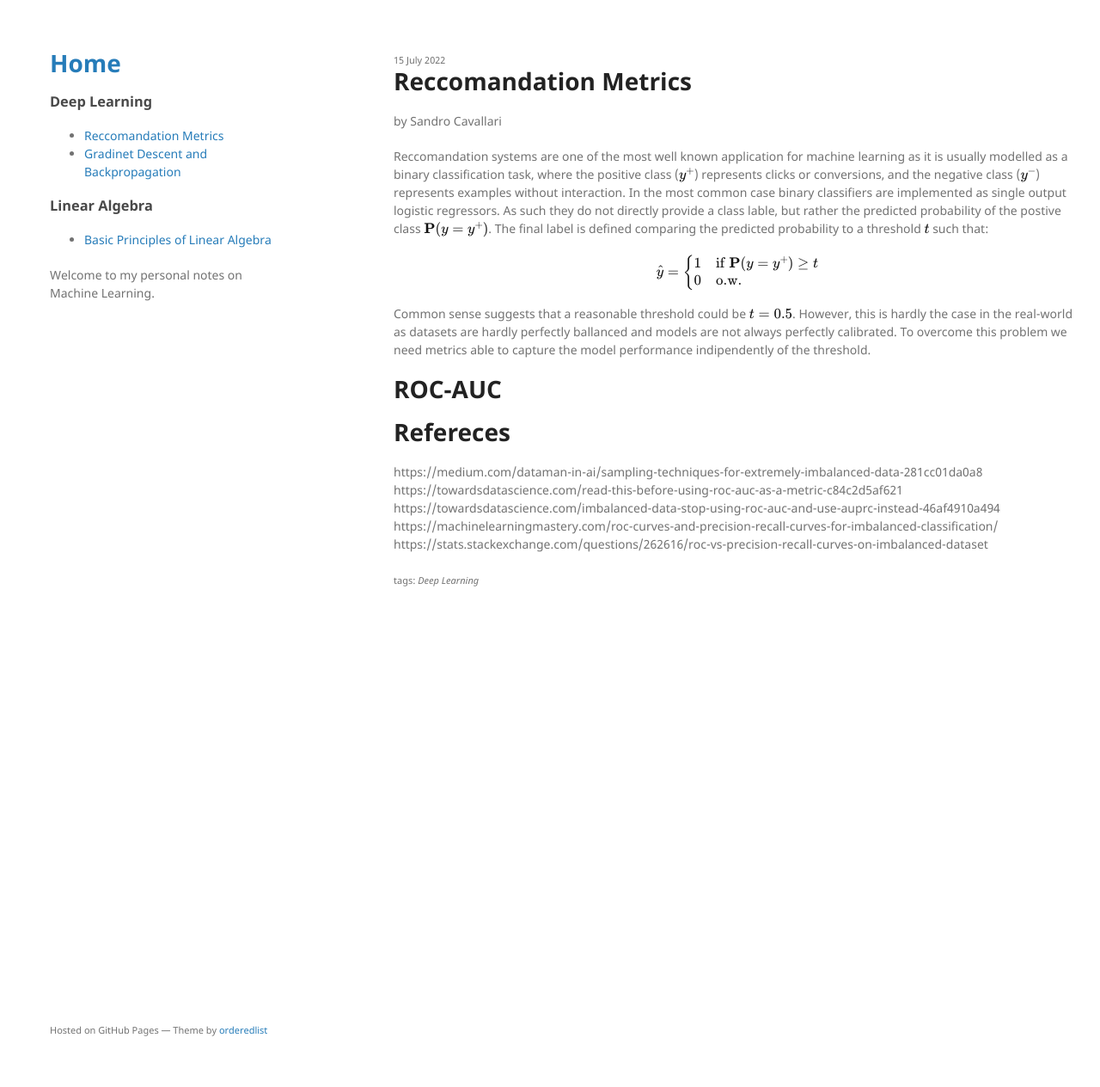
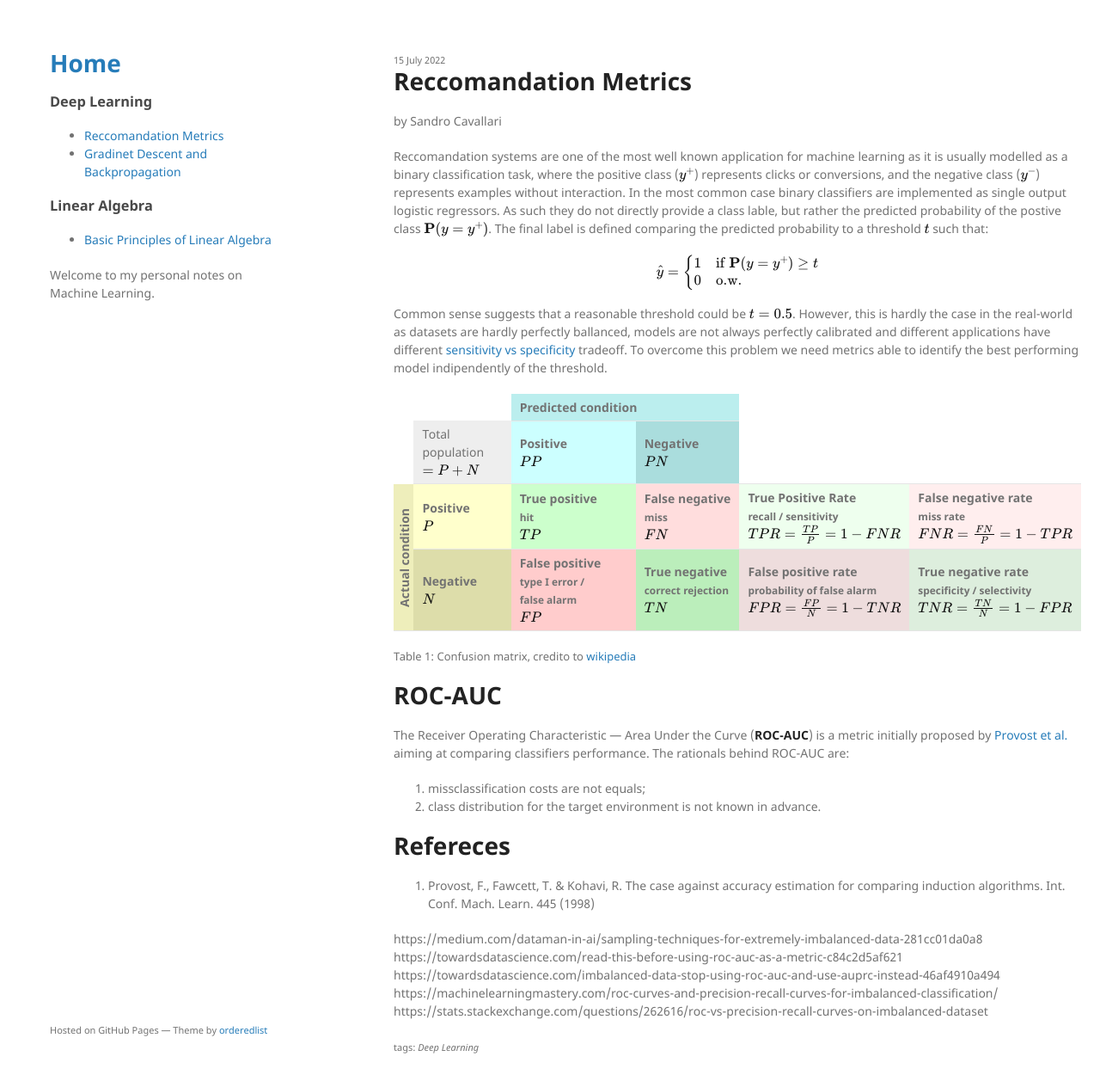
Before and after one commit to andompesta/andompesta.github.io, a Jekyll site: the page built from _posts/2022-07-15-metrics.md, in a window 1280 px wide and 1277 px high. Shown: the top 1264 px of the window at 86% size. Built offline with Jekyll 4.4.1, drawn with Linux system fonts in a browser that asks for light colours.

Commit message:
add confusion matrix

```diff
--- a/_posts/2022-07-15-metrics.md
+++ b/_posts/2022-07-15-metrics.md
@@ -1,7 +1,7 @@
 ---
 layout: post
 mathjax: true
-title:  "Reccomandation Metrics"
+title: "Reccomandation Metrics"
 author: "Sandro Cavallari"
 tag: "Deep Learning"
 ---
@@ -19,14 +19,68 @@ $$
 $$
 
 Common sense suggests that a reasonable threshold could be $t=0.5$.
-However, this is hardly the case in the real-world as datasets are hardly perfectly ballanced and models are not always perfectly calibrated.
-To overcome this problem we need metrics able to capture the model performance indipendently of the threshold.
+However, this is hardly the case in the real-world as datasets are hardly perfectly ballanced, models are not always perfectly calibrated and different applications have different [sensitivity vs specificity](https://en.wikipedia.org/wiki/Sensitivity_and_specificity) tradeoff.
+To overcome this problem we need metrics able to identify the best performing model indipendently of the threshold.
+
+<div>
+<table style="border:none; background:transparent; text-align:center;" align="center">
+    <tbody>
+    <tr>
+        <td style="border:none;" rowspan="2"></td>
+        <td style="border:none;"></td>
+        <td style="background:#bbeeee;" colspan="2"><b>Predicted condition</b></td>
+    </tr>
+    <tr>
+        <td style="background:#eeeeee;">Total population <br> $ = P + N $ </td>
+        <td style="background:#ccffff;"><b> Positive</b> <br> $PP$</td>
+        <td style="background:#aadddd;"><b> Negative</b> <br> $PN$</td>
+        <td></td>
+        <td></td>
+    </tr>
+    <tr>
+        <td rowspan="2" class="nowrap unsortable" style="line-height:99%;vertical-align:middle;padding:.4em .4em .2em;background-position:50% .4em !important;min-width:0.875em;max-width:0.875em;width:0.875em;overflow:hidden;background:#eeeebb;"><div style="-webkit-writing-mode: vertical-rl; -o-writing-mode: vertical-rl; -ms-writing-mode: tb-rl;writing-mode: tb-rl; writing-mode: vertical-rl; layout-flow: vertical-ideographic;display: inline-block; -ms-transform: rotate(180deg); -webkit-transform: rotate(180deg); transform: rotate(180deg);;-ms-transform: none ;padding-left:1px;text-align:center;"><b>Actual condition</b></div>
+        </td>
+        <td style="background:#ffffcc;"><b>Positive <br> $P$</b></td>
+        <td style="background:#ccffcc;"><b>True&nbsp;positive <br> <span style="font-size:85%;">hit</span></b> <br> $TP$ </td>
+        <td style="background:#ffdddd;"><b>False&nbsp;negative <br> <span style="font-size:85%;">miss</span></b> <br> $FN$ </td>
+        <td style="background:#eeffee;"><b>True Positive Rate <br> <span style="font-size:85%;"> recall&nbsp;/&nbsp;sensitivity</span></b> <br> $TPR = \frac{TP}{P} = 1 - FNR$
+        </td>
+        <td style="background:#ffeeee;"><b>False&nbsp;negative&nbsp;rate <br> <span style="font-size:85%;">miss&nbsp;rate</span></b> <br> $FNR = \frac{FN}{P} = 1 - TPR$
+        </td>
+    </tr>
+    <tr>
+        <td style="background:#ddddaa;"><b>Negative</b> <br> $N$ </td>
+        <td style="background:#ffcccc;"><b>False&nbsp;positive <br> <span style="font-size:85%;">type&nbsp;I&nbsp;error / false&nbsp;alarm</span> </b> <br> $FP$
+        </td>
+        <td style="background:#bbeebb;"><b>True&nbsp;negative <br> <span style="font-size:85%;">correct&nbsp;rejection</span></b> <br> $TN$
+        </td>
+        <td style="background:#eedddd;"><b>False&nbsp;positive&nbsp;rate <br> <span style="font-size:85%;">probability&nbsp;of&nbsp;false&nbsp;alarm</span> </b> <br> $ FPR = \frac{FP}{N} = 1 − TNR $
+        </td>
+        <td style="background:#ddeedd;"><b>True&nbsp;negative&nbsp;rate <br> <span style="font-size:85%;"> specificity / selectivity </span></b> <br> $ TNR = \frac{TN}{N} = 1 − FPR $
+        </td>
+    </tr>
+    </tbody>
+</table>
+<p style="font-size:small;">Table 1: Confusion matrix, credito to <a href="https://en.wikipedia.org/wiki/Confusion_matrix" target="blank">wikipedia</a></p>
+</div>
 
 
 # ROC-AUC
 
+The Receiver Operating Characteristic — Area Under the Curve (**ROC-AUC**) is a metric initially proposed by [Provost et al.](#ref:provost) aiming at comparing classifiers performance.
+The rationals behind ROC-AUC are:
+  1. missclassification costs are not equals;
+  2. class distribution for the target environment is not known in advance.
+
+
+
+
 
 # Refereces
+
+<ol>
+    <li id="ref:provost"> Provost, F., Fawcett, T. & Kohavi, R. The case against accuracy estimation for comparing induction algorithms. Int. Conf. Mach. Learn. 445 (1998) </li>
+</ol>
 
 https://medium.com/dataman-in-ai/sampling-techniques-for-extremely-imbalanced-data-281cc01da0a8
 https://towardsdatascience.com/read-this-before-using-roc-auc-as-a-metric-c84c2d5af621
```
